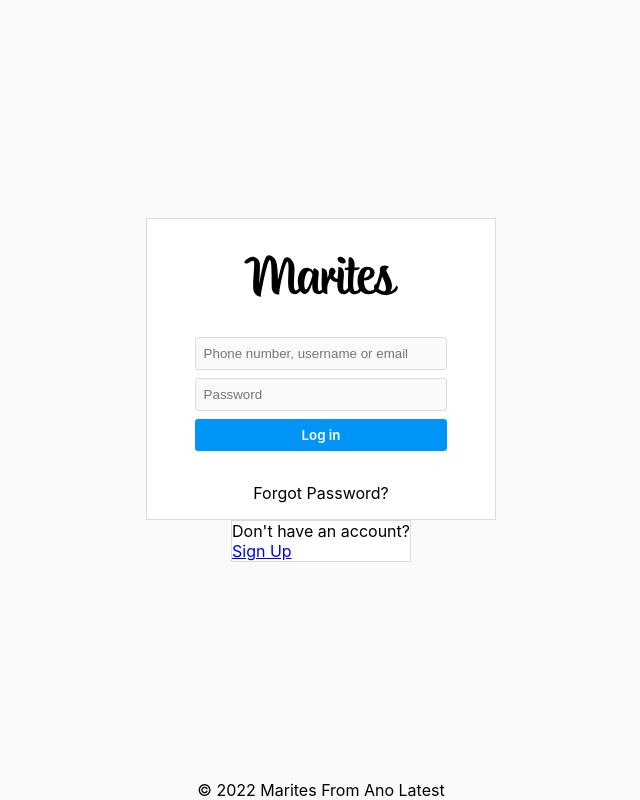
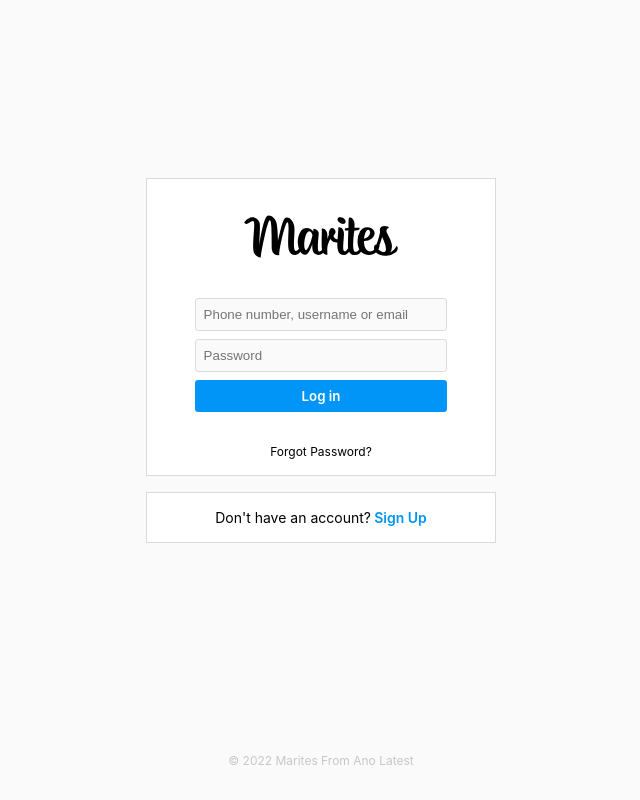
Before and after one commit to prxncxss03/marites, a PHP site: page /login.html in a window 1280 px wide. Shown: the whole page, without its empty margins (319-959 px from the left). Run offline with PHP 8.4, Linux system fonts and the light colour scheme.

Commit message:
add footer style

```diff
--- a/css/login.css
+++ b/css/login.css
@@ -53,6 +53,21 @@
 .no-account-wrapper{
     background-color: var(--white);
     border: var(--border1);
+    width: 100%;
+    padding: 1rem;
+    display: flex;
+    justify-content: center;
+    font-size: 0.875rem;
+    margin: 1rem 0 0 0;
+}
+
+.no-account-wrapper p {
+    margin: 0 0.2rem 0 0;
+}
+.no-account-wrapper a {
+    font-weight: 600;
+    color: var(--text-color2);
+    text-decoration: none;
 }
 
 .logo2 {
@@ -68,3 +83,15 @@
     font-weight: 600;
     font-family: var(--font-main);
 }
+
+.forgot {
+    font-size: 0.75rem;
+    text-decoration: none;
+    color: black;
+}
+
+.login-footer{
+    font-size: 0.75rem;
+    color: var(--text-color4);
+    padding: 2rem 1rem;
+}
--- a/css/style.css
+++ b/css/style.css
@@ -30,3 +30,7 @@ body{
     height: 100%;
 
 }
+
+button{
+    cursor: pointer;
+}
--- a/login.html
+++ b/login.html
@@ -20,7 +20,7 @@
                     <input type="password" placeholder="Password">
                     <button class="login-button">Log in</button>
                 </form>
-                <span class="forgot">Forgot Password?</span>
+                <a href="" target="_blank" rel="noopener noreferrer" class="forgot">Forgot Password?</a>
             </div>
             <div class="no-account-wrapper">
                 <p>Don't have an account?</p><a href="http://" target="_blank" rel="noopener noreferrer">Sign Up</a>
```
